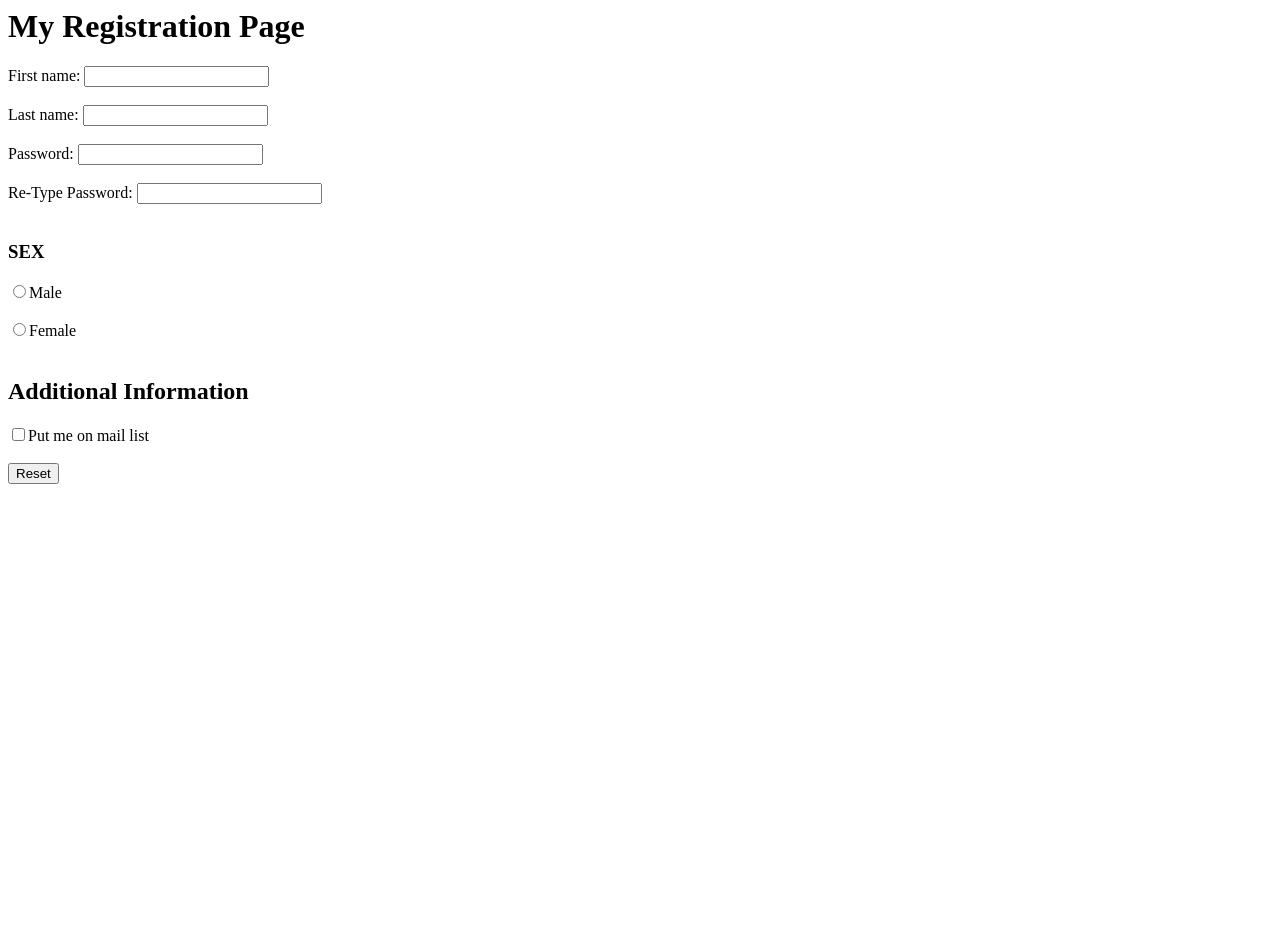
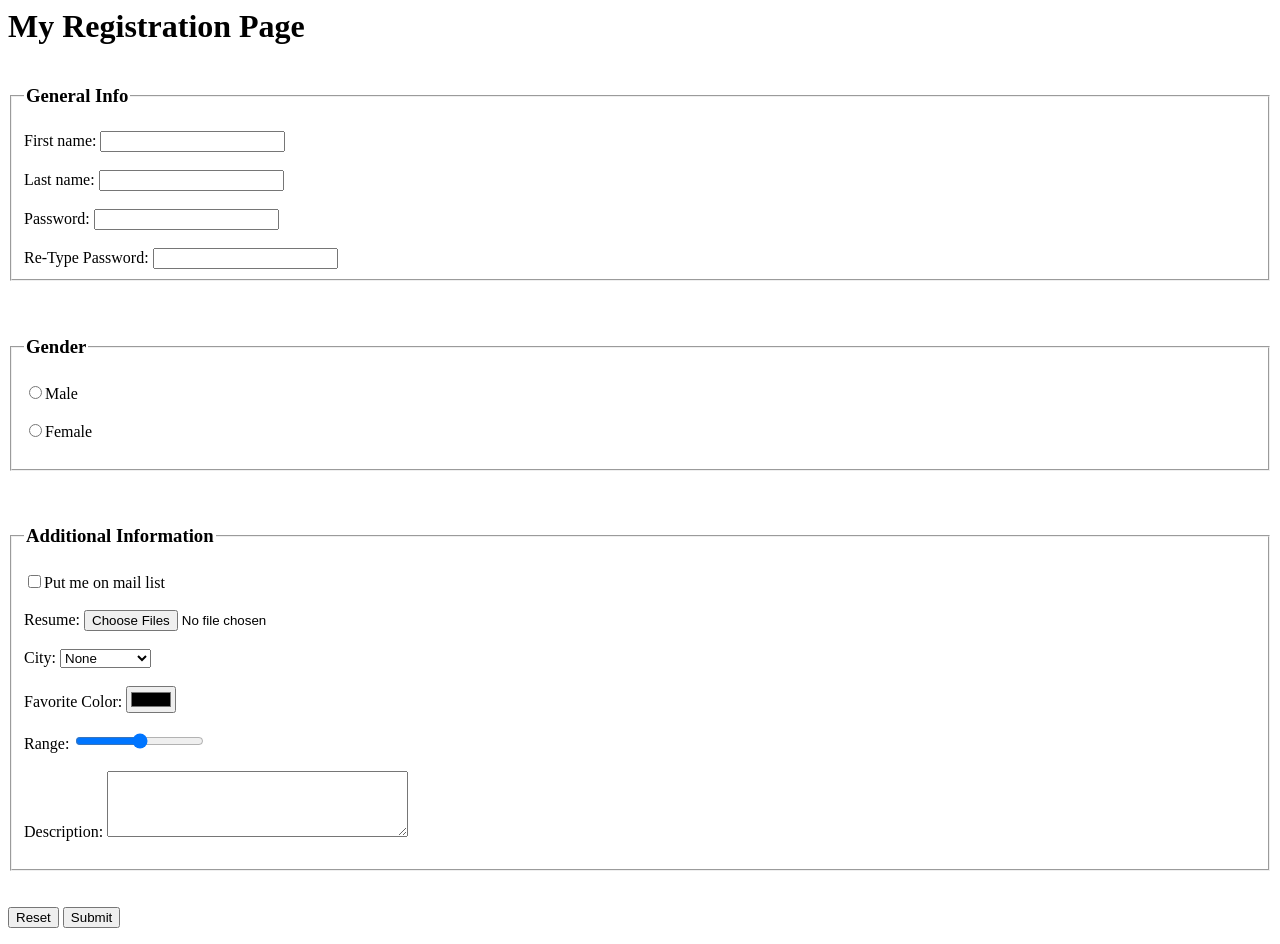
Before and after one commit to Priyanshu-Batham/WebDev, a plain HTML site: page Bca/forms/form1.html in a window 1280 px wide. Before the commit the page ends 800 px from the top, so only its background shows below. Drawn offline with Linux system fonts and the light colour scheme.

Commit message:
practise done

```diff
--- a/Bca/forms/form1.html
+++ b/Bca/forms/form1.html
@@ -8,12 +8,14 @@
     <h1>My Registration Page</h1>
 
     <form>
+        <fieldset>
+            <legend><h3>General Info</h3></legend>
         <label for = "firstName">First name: </label>
-        <input type = "text" name = "firstName">
+        <input type = "text" name = "firstName" required>
         <br><br>
 
         <label for = "lastName">Last name: </label>
-        <input type = "text" name = "lastName">
+        <input type = "text" name = "lastName" readonly>
         <br><br>
 
         <label for = "pass"> Password:  </label>
@@ -22,17 +24,57 @@
 
         <label for = "retypePass"> Re-Type Password:  </label>
         <input type = "password" name = "retypePass">
+        </fieldset>
         <br><br>
 
-        <h3>SEX</h3>
+        <fieldset>
+        <legend><h3>Gender</h3></legend>
+
         <input type = "radio" name = "sex" value = "Male">Male<br><br>
         <input type = "radio" name = "sex" value = "Female">Female<br><br>
+        </fieldset>
+        <br><br>
 
-        <h2>Additional Information</h2>
+        <fieldset>
+        <legend><h3>Additional Information</h3></legend>
         <input type = "checkbox" value = "mailList" name = "mailList">Put me on mail list
         <br><br>
 
+        <label for="resume">Resume: </label>
+        <input type="file" name="resume" accept=".jpg" multiple>
+        <br><br>
+
+        <label for="city">City: </label>
+        <select name="city" size="1">
+            <option>None</option>
+            <option>Lucknow</option>
+            <option>Mumbai</option>
+            <option>Chennai</option>
+            <optgroup>
+                <option>Delhi</option>
+                <option>Kolkata</option>
+                <option>Banglore</option>
+            </optgroup>
+            <option>Bihar</option>
+        </select>
+        <br><br>
+
+        <label for="rang">Favorite Color:</label>
+        <input type="color" name="rang">
+        <br><br>
+
+        <label for="range">Range: </label>
+        <input type="range" name="range" min= "1" max="3">
+        <br><br>
+
+        <label for="textarea">Description: </label>
+        <textarea rows="4" cols="35" name="textarea"></textarea>
+        <br><br>
+        </fieldset>
+        <br><br>
+
         <input type = "reset">
+        <input type = "submit">
     </form>
 </body>
 </html>
```
Also changed, not shown: Bca/frame/frameTag.html (added, +9 -0 lines), Self/cssExperiment/practiceForPractical/index.html (+28 -0 lines), Self/cssExperiment/practiceForPractical/style.css (+7 -0 lines).
